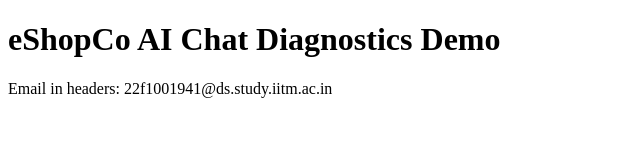
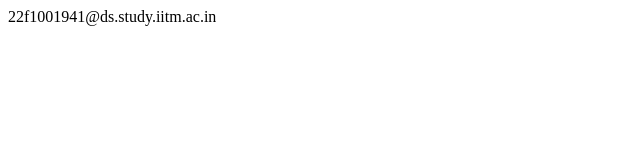
Before and after one commit to 22f1001941/publishPage, a plain HTML site: page index.html in a window 1280 px wide. Shown: the whole page, without its empty margins (0-640 px from the left). Drawn offline with Linux system fonts and the light colour scheme.

Commit message:
Update index.html

```diff
--- a/index.html
+++ b/index.html
@@ -1,27 +1 @@
-<!DOCTYPE html>
-<html>
-<head>
-  <title>eShopCo AI Diagnostics</title>
-  <meta charset="utf-8">
-</head>
-<body>
-  <h1>eShopCo AI Chat Diagnostics Demo</h1>
-  <p>Email in headers: <!--email_off-->22f1001941@ds.study.iitm.ac.in<!--/email_off--></p>
-
-  <script>
-    // Simulate a fetch call returning JSON like Ollama
-    async function testFetch() {
-      // Instead of remote, we just simulate the response
-      const response = {
-        "model": "ollama-demo",
-        "message": "Hello from eShopCo AI Chat"
-      };
-      console.log("X-Email: 22f1001941@ds.study.iitm.ac.in");
-      console.log("Access-Control-Allow-Origin: *");
-      console.log("JSON body:", response);
-      alert("Check console for simulated fetch output!");
-    }
-    testFetch();
-  </script>
-</body>
-</html>
+<!--email_off-->22f1001941@ds.study.iitm.ac.in<!--/email_off-->
```
